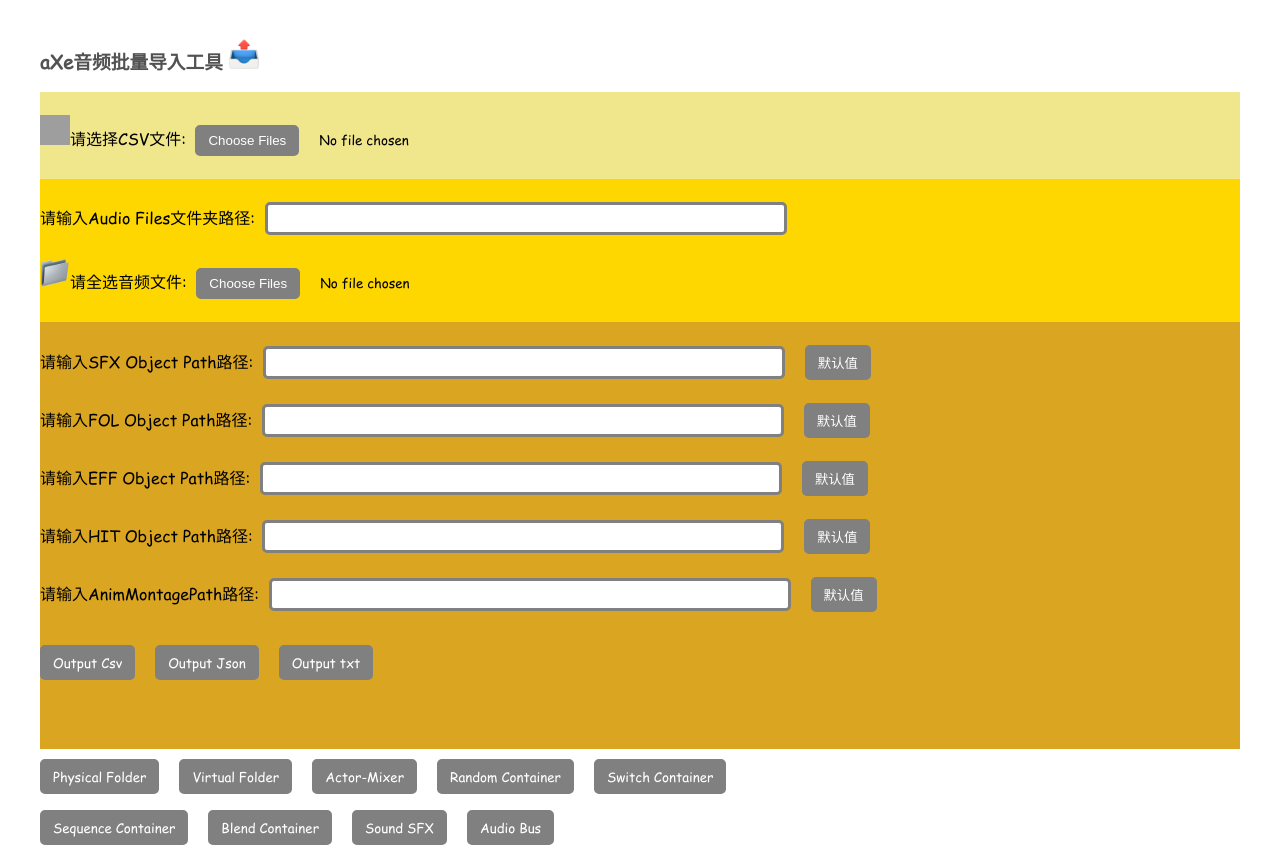
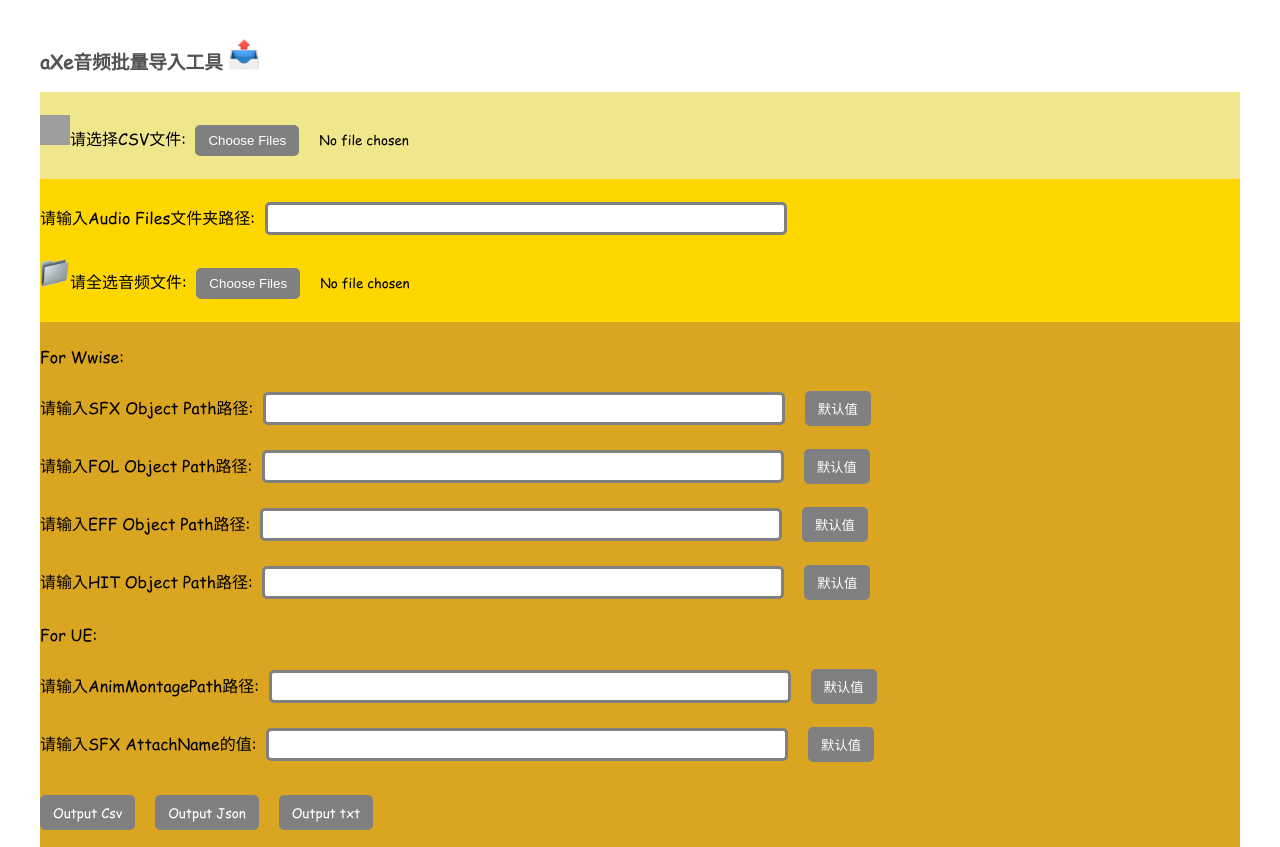
Before and after one commit to nsmcheckit/Web-Broswer-Interface, a React (Create React App) app: page / in a window 1280 px wide. Shown: the top 847 px of the page. Built offline with nearby package versions, Linux system fonts and the light colour scheme; grey boxes are pictures that could not be loaded.

Commit message:
增加attachname

```diff
--- a/src/components/OutputCSV.jsx
+++ b/src/components/OutputCSV.jsx
@@ -14,6 +14,7 @@
   const [hitObjectPath, setHITObjectPath] = useState("");
   const [animMontagePath, setAnimMontagePath] = useState("");
   const [audioFilesFolder, setAuidoFilesFolder] = useState("");
+  const [attachName,setAttachName] = useState("");
 
   const handleData = (result) => {
     let audioFilesTextures = [];
@@ -196,9 +197,12 @@
       const upperCaseNotifyTrackName = NotifyTrackName.toUpperCase()
       if(upperCaseNotifyTrackName.includes('HIT') || upperCaseNotifyTrackName.includes("FOOT")) continue;
       const AudioEventNames = HLineMap[NotifyTrackName];
+
       NotifyTrack.push({
         NotifyTrackName,
-        AudioEventParam: AudioEventNames.map(x => ({AudioEventName: x}))
+        AudioEventParam: NotifyTrackName === 'Audio_SFX' ?
+        AudioEventNames.map(x => ({AudioEventName: x,AttachName:attachName}))
+        : AudioEventNames.map(x => ({AudioEventName: x,AttachName:""}))//加入AttachName
       })
     }
     //AudioEventName: "SFX01_Hero301_Atk_Parry_PR"
@@ -238,9 +242,11 @@
               ==(
               anim.split('_')
               .slice(1)
-              .join('_')))
+              .join('_'))),
         })),
       }))
+    //_Data[0]["NotifyTrack"]["AudioEventParam"][0]["AttachName"] = "123";
+    //console.log(_Data);
 
     const Data = _Data.map(x => ({
       AnimMontagePath: x.AnimMontagePath,
@@ -490,6 +496,9 @@
       </body>
       <body bgcolor="#DAA520">
       <br />
+      For Wwise:
+      <br />
+      <br />
       <h>请输入SFX Object Path路径:&nbsp;&nbsp;
       <input
         type="text"
@@ -530,6 +539,9 @@
       </h>
       <br />
       <br />
+      For UE:
+      <br />
+      <br />
       请输入AnimMontagePath路径:&nbsp;&nbsp;
       <input
         type="text"
@@ -537,6 +549,15 @@
         defaultValue=""
       />
       <button style={{marginLeft: '20px'}} className="btn" onClick={()=>navigator.clipboard.writeText('/Game/Axe/Core/Characters/Hero301/MTG_Hero301')}>默认值</button>
+      <br />
+      <br />
+      请输入SFX AttachName的值:&nbsp;&nbsp;
+      <input
+        type="text"
+        onChange={(e) => setAttachName(e.target.value)}
+        defaultValue=""
+      />
+      <button style={{marginLeft: '20px'}} className="btn" onClick={()=>navigator.clipboard.writeText('WeaponSocket')}>默认值</button>
       <br />
       <br />
       <div className="line">
```
Also changed, not shown: src/components/wwsie.png (added).
